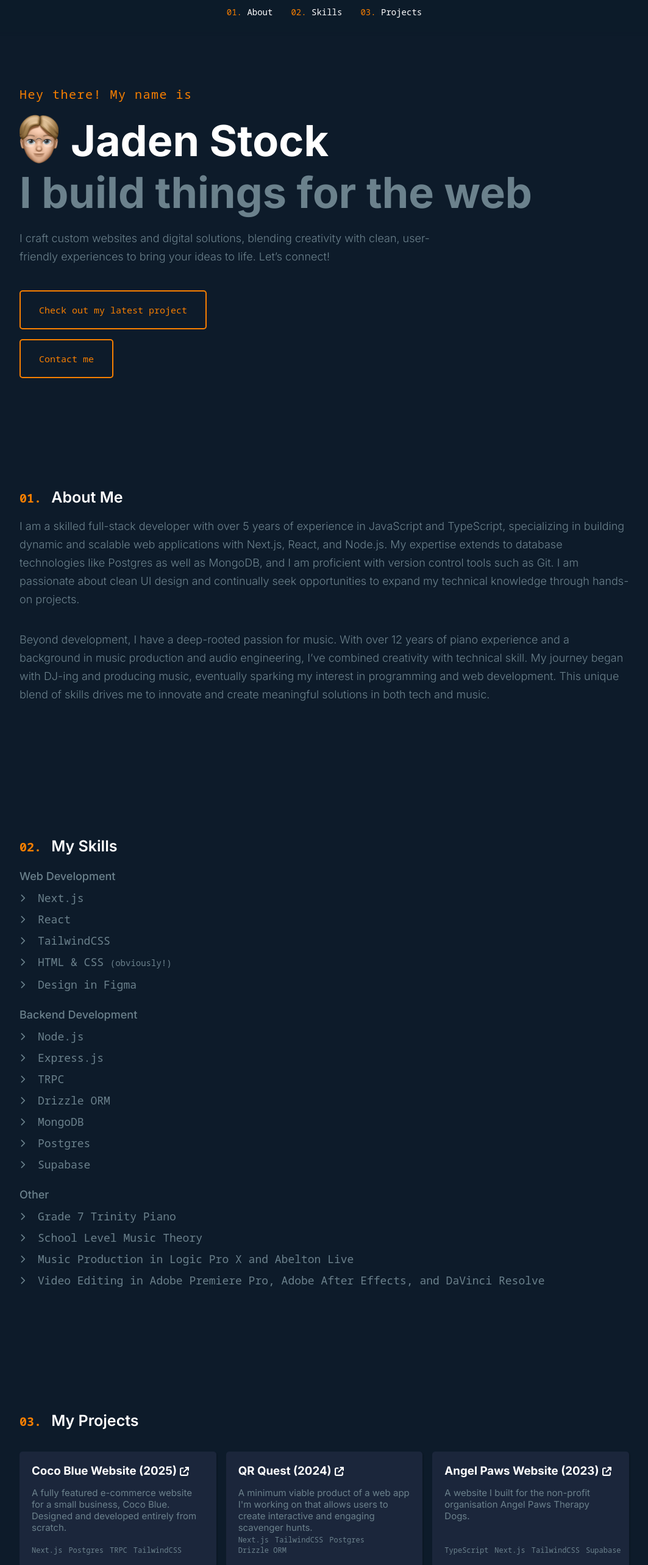
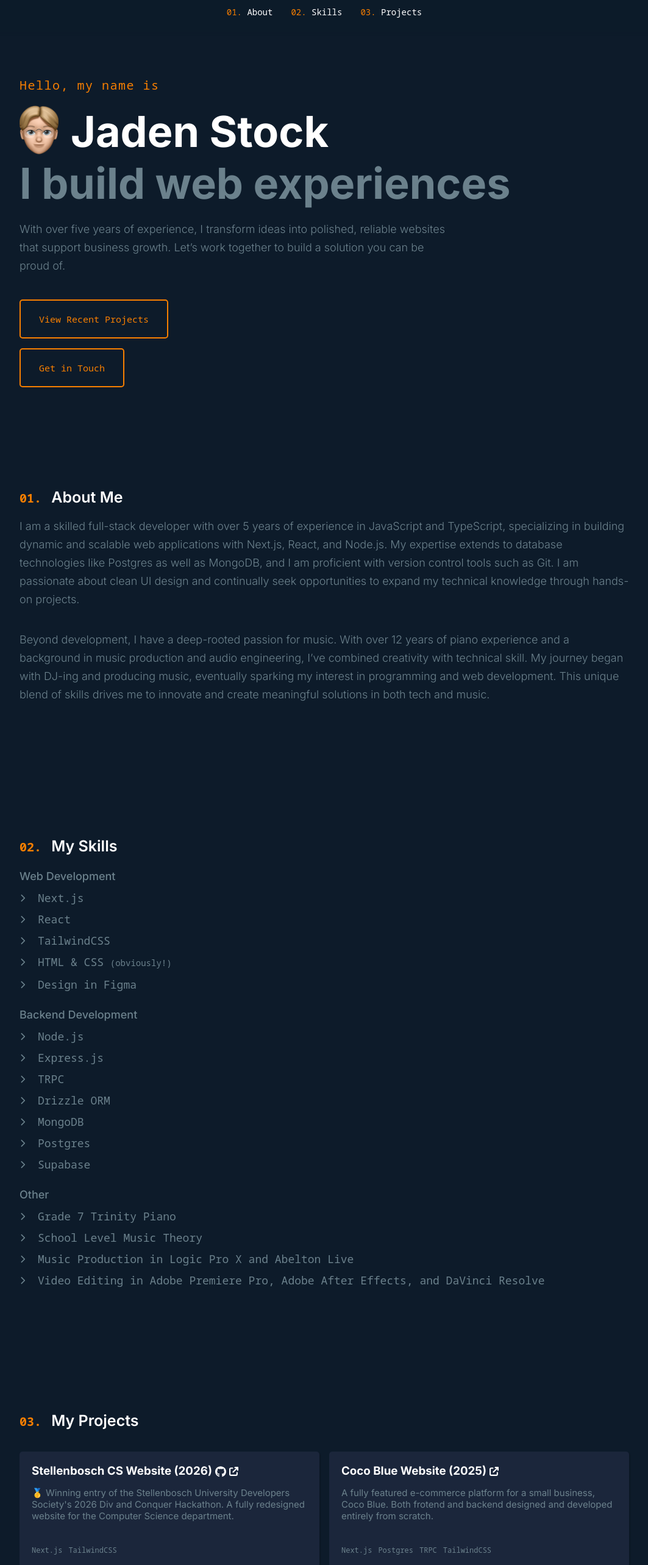
Before and after one commit to jadenstockk/portfolio-website, a React (Create React App) app: page / in a window 1280 px wide. Shown: the part 20-2586 px from the top of the page at 61% size, without its empty margins (108-1171 px from the left). Built offline with nearby package versions, Linux system fonts and the light colour scheme.

Commit message:
Touch ups

```diff
--- a/src/assets/projects.json
+++ b/src/assets/projects.json
@@ -1,7 +1,17 @@
 [
   {
+    "name": "Stellenbosch CS Website",
+    "description": "🥇 Winning entry of the Stellenbosch University Developers Society's 2026 Div and Conquer Hackathon. A fully redesigned website for the Computer Science department.",
+    "github": "https://github.com/jadenstockk/su-cs-website",
+    "link": "https://cs-sun.jadenstock.com/",
+    "year": "2026",
+    "date": "2026-03-12",
+    "starred": true,
+    "tags": ["Next.js", "TailwindCSS"]
+  },
+  {
     "name": "Coco Blue Website",
-    "description": "A fully featured e-commerce website for a small business, Coco Blue. Designed and developed entirely from scratch.",
+    "description": "A fully featured e-commerce platform for a small business, Coco Blue. Both frotend and backend designed and developed entirely from scratch.",
     "github": null,
     "link": "https://cocoblue.co.za/",
     "year": "2025",
@@ -11,7 +21,7 @@
   },
   {
     "name": "QR Quest",
-    "description": "A minimum viable product of a web app I'm working on that allows users to create interactive and engaging scavenger hunts.",
+    "description": "An MVP of a web app I'm working on that allows users to create interactive and engaging scavenger hunts.",
     "github": null,
     "link": "https://qr-quest.jadenstock.com/",
     "year": "2024",
@@ -60,16 +70,6 @@
     "tags": ["React", "Node.js", "JavaScript"]
   },
   {
-    "name": "Untitled...",
-    "description": "A design concept I've just recently started working on.",
-    "github": null,
-    "link": null,
-    "year": "2022",
-    "date": "2022-09-10",
-    "starred": false,
-    "tags": ["JavaScript", "React", "Node.js", "Express"]
-  },
-  {
     "name": "Helpsie",
     "description": "A multipurpose Discord bot that I worked on for quite a while.",
     "github": "https://github.com/jadenstockk/helpsie",
--- a/src/main.css
+++ b/src/main.css
@@ -72,6 +72,7 @@ ul {
 	font-size: 18px;
 	font-weight: 300;
 	color: var(--slate);
+	text-wrap: pretty;
 	line-height: 30px;
 }
 
--- a/src/routes/Index/About/About.jsx
+++ b/src/routes/Index/About/About.jsx
@@ -1,9 +1,5 @@
-import React from "react";
 
 const About = () => {
-  const scratchLink = "https://scratch.mit.edu/users/Magicmanthedj/";
-  const discordLink = "https://discord.com/";
-  const helpsieLink = "https://github.com/jadenstockk/helpsie";
 
   return (
     <section id="about" className="fade-up" style={{ animationDelay: "700ms" }}>
--- a/src/routes/Index/Hero/Hero.jsx
+++ b/src/routes/Index/Hero/Hero.jsx
@@ -1,4 +1,3 @@
-import React from "react";
 import faceImage from "../../../assets/face.png";
 
 const Hero = () => {
@@ -9,39 +8,50 @@ const Hero = () => {
           className="small-heading-1 fade-up"
           style={{ animationDelay: "200ms" }}
         >
-          Hey there! My name is
+          Hello, my name is
         </h3>
+
         <div className="face-name fade-up" style={{ animationDelay: "300ms" }}>
-          <img src={faceImage} alt="" />
+          <img src={faceImage} alt="Portrait of Jaden Stock" />
           <h2 className="big-heading-1">Jaden Stock</h2>
         </div>
+
         <h2
           className="big-heading-2 fade-up"
           style={{ animationDelay: "400ms" }}
         >
-          I build things for the web
+          I build web experiences
         </h2>
+
         <p
           className="description-1 fade-up"
           style={{ animationDelay: "500ms" }}
         >
-         I craft custom websites and digital solutions, blending creativity with clean, user-friendly experiences to bring your ideas to life. Let’s connect!
+          With over five years of experience, I transform ideas into
+          polished, reliable websites that support business growth. Let’s work
+          together to build a solution you can be proud of.
         </p>
-        <div style={{
+
+        <div
+          style={{
             display: "flex",
             flexDirection: "column",
             gap: "1rem",
-        }}>
+          }}
+        >
           <a
             className="btn fade-up"
             style={{ animationDelay: "600ms" }}
             href="/#projects"
           >
-          Check out my latest project
+            View Recent Projects
           </a>
-        <a style={{ animationDelay: "600ms" }}
-          href="/#contact" className="btn fade-up">
-					Contact me
+          <a
+            className="btn fade-up"
+            style={{ animationDelay: "700ms" }}
+            href="mailto:jaden@jadenstock.com?subject=Project%20Inquiry&body=Hi%20Jaden%2C%0A%0AI%20would%20like%20to%20talk%20about%20a%20project."
+          >
+            Get in Touch
           </a>
         </div>
       </div>
--- a/src/routes/Index/Index.css
+++ b/src/routes/Index/Index.css
@@ -71,7 +71,7 @@
 
 .projects-container {
 	display: grid;
-	grid-template-columns: repeat(auto-fill, minmax(300px, 1fr));
+	grid-template-columns: repeat(auto-fill, minmax(400px, 1fr));
 	grid-gap: 1rem;
 }
 
```
Also changed, not shown: package.json (+7 -7 lines), 2 other files (tests, documents, lock files or other folders). Lines whose indentation alone changed are shown as unchanged.
